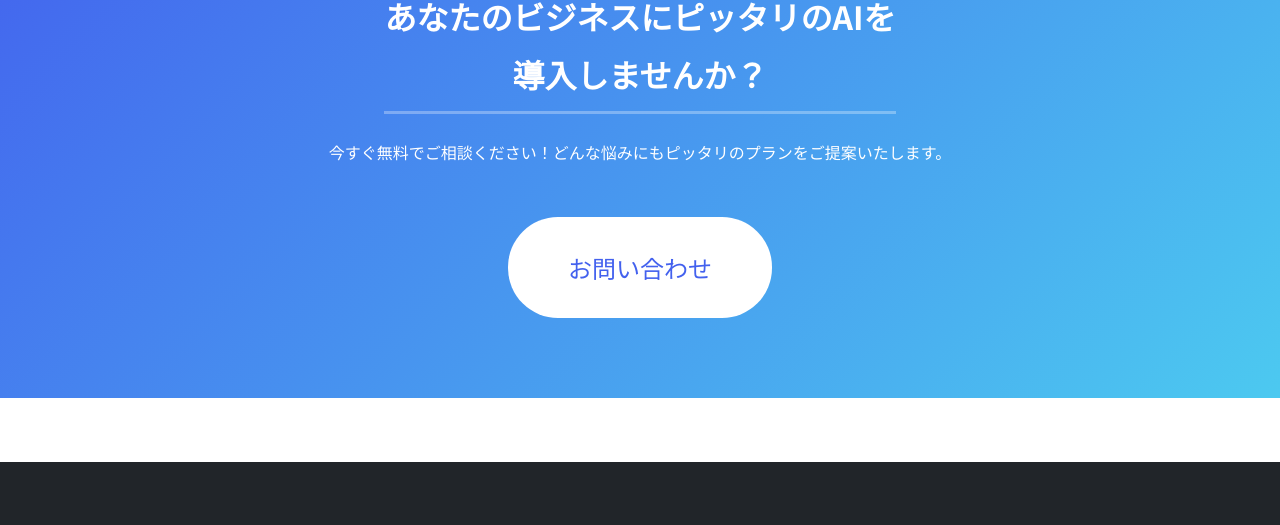
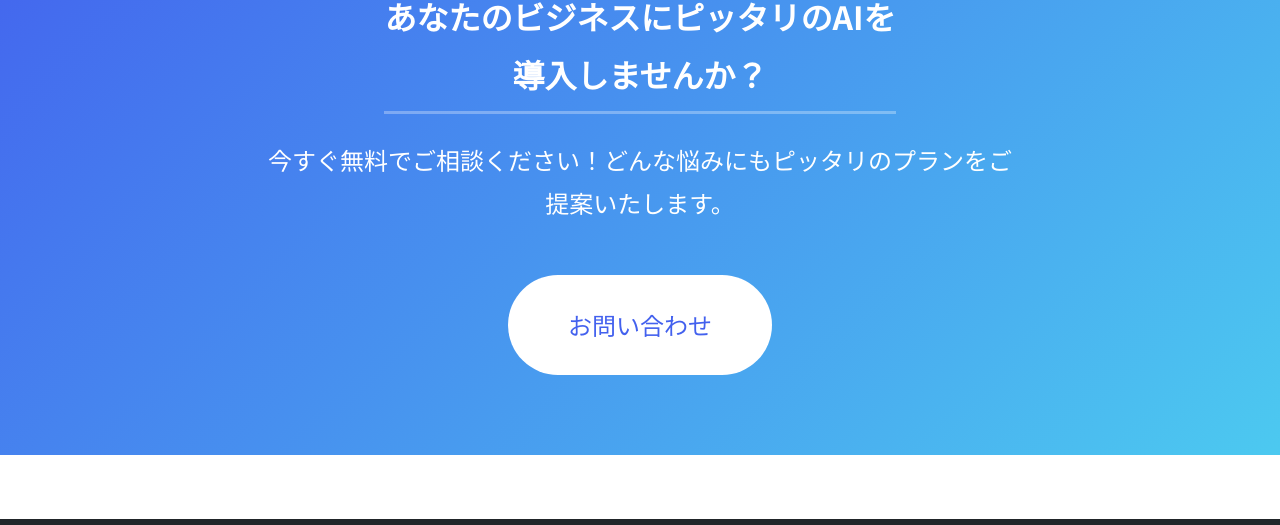
Before and after one commit to D-kosei/CREA-homepage, a plain HTML site: page homepage_CREA/news.html in a window 1280 px wide. Shown: the part 1373-1898 px from the top of the page. Drawn offline with Linux system fonts and the light colour scheme.

```diff
--- a/homepage_CREA/news.html
+++ b/homepage_CREA/news.html
@@ -106,7 +106,7 @@
       <div class="container">
         <div class="contact-content">
           <h2>あなたのビジネスにピッタリのAIを<br />導入しませんか？</h2>
-          <p class="mb-5">
+          <p class="mb-5" style="font-size: 1.5rem;">
             今すぐ無料でご相談ください！どんな悩みにもピッタリのプランをご提案いたします。
           </p>
           <a
```
Also changed, not shown: homepage_CREA/question.html (+1 -1 lines).
